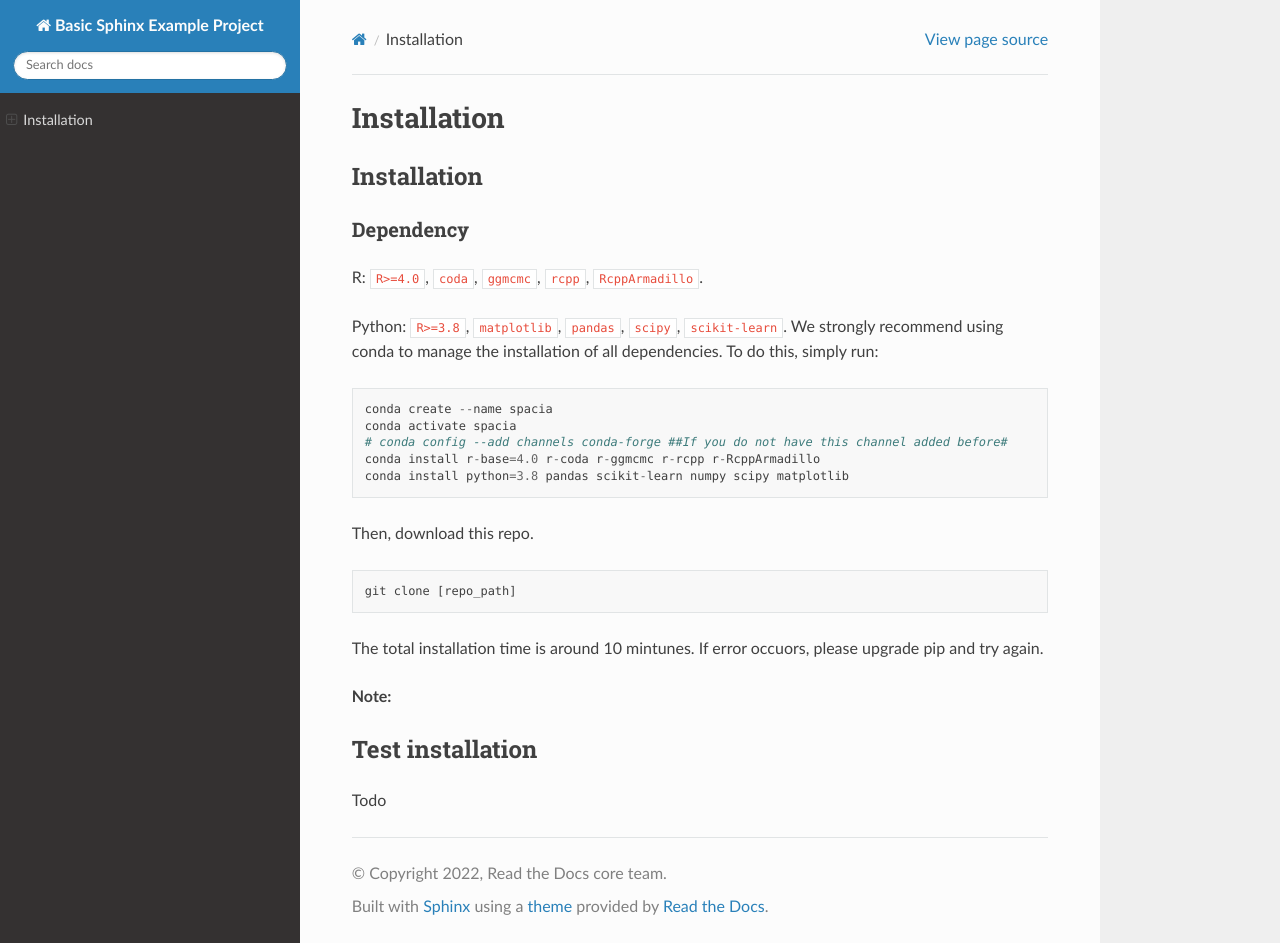
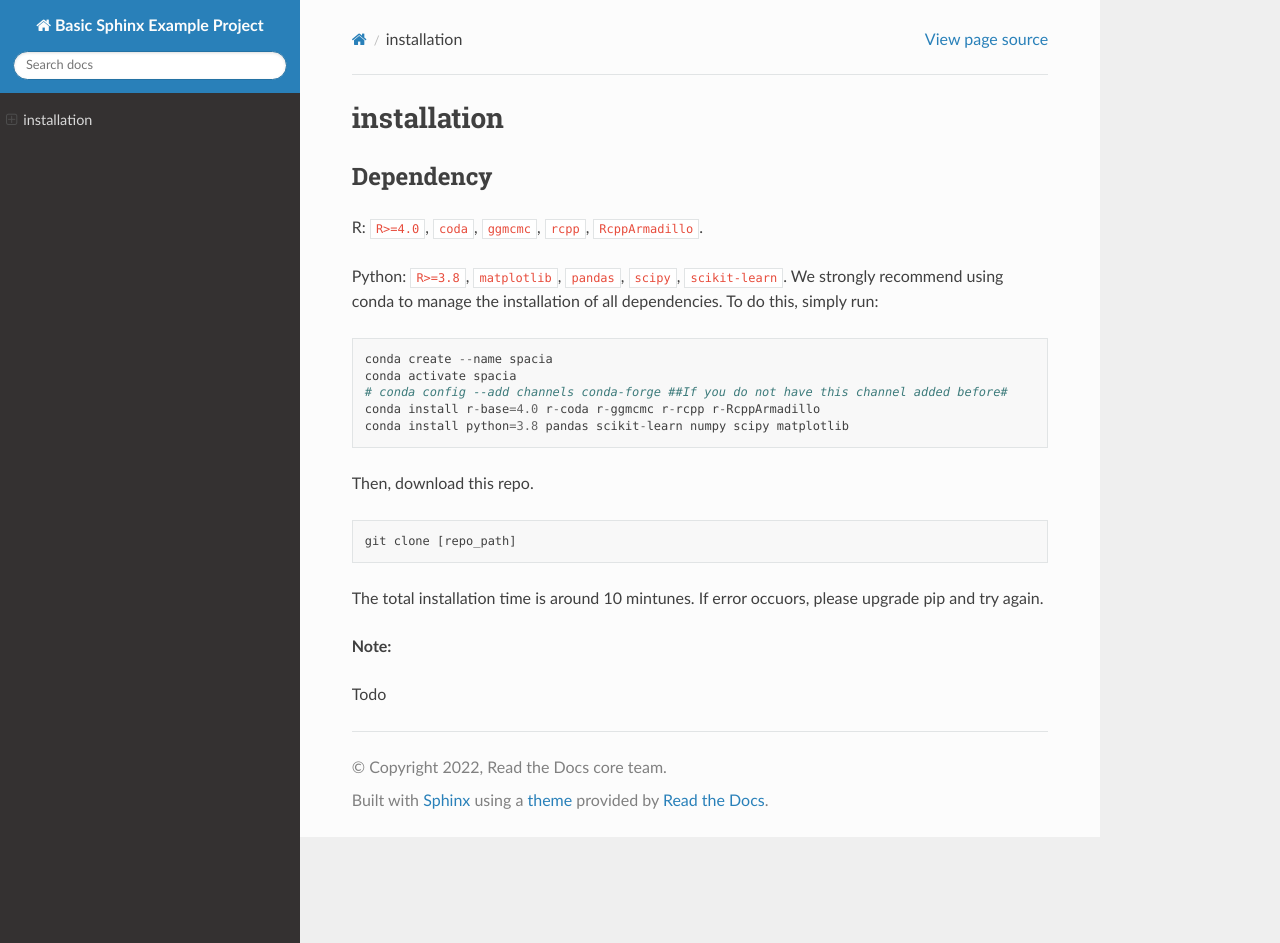
Before and after one commit to nickwfj123/spacia2022_doc, a Sphinx documentation site: the page built from docs/installation.rst, in a window 1280 px wide and 943 px high. Built offline with Sphinx 7.4.7 and the Read the Docs theme 2.0.0, drawn with Linux system fonts in a browser that asks for light colours.

Commit message:
Update installation.rst

```diff
--- a/docs/installation.rst
+++ b/docs/installation.rst
@@ -1,8 +1,7 @@
-Installation
+installation
 ======
 
-Installation
---------
+
 
 Dependency
 ~~~~~~~~~~
@@ -28,6 +27,5 @@ The total installation time is around 10 mintunes. If error occuors, please upgr
 
 **Note:**
 
-Test installation
---------
+
 Todo
```
